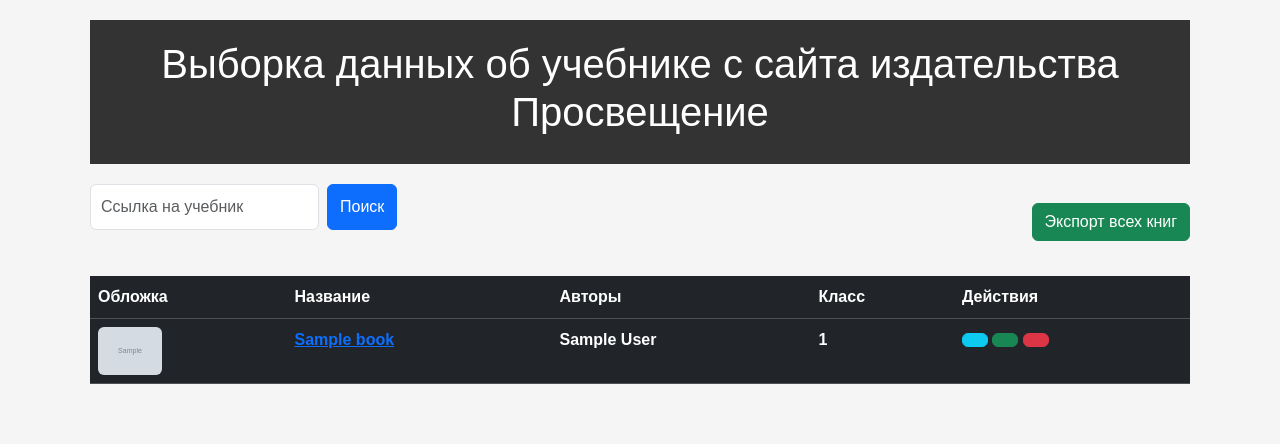
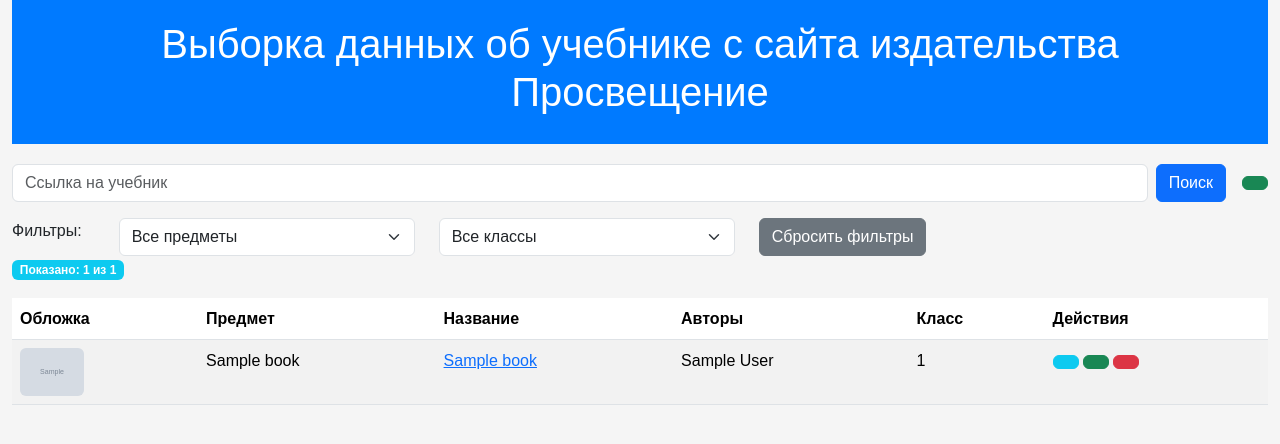
Before and after one commit to ForeverAlone12/gosweb-book-importer, a Flask app: page / in a window 1280 px wide. Shown: the top 444 px of the page. Run offline with Flask 3, Linux system fonts and the light colour scheme; tables that the repository leaves empty hold one stand-in row (values such as "Sample post"); grey boxes marked "Sample" are stand-in pictures; lists and menus that the app fills with data are empty; some libraries are stand-ins or nearby versions.

Commit message:
Исправлены стили, scraper вынесен в модуль
В таблицу добавлен вывод предмета

Добавлена фильтрация

```diff
--- a/app.py
+++ b/app.py
@@ -5,7 +5,7 @@ from flask import Flask, render_template, request, redirect, url_for, jsonify, s
 from flask_bootstrap import Bootstrap5
 
 from models import BookCharacteristick
-from scraper import Scrapper
+from scraper import Scraper
 from dotenv import load_dotenv
 
 from api import api_bp
@@ -22,7 +22,9 @@ app.register_blueprint(api_bp)
 @app.route('/')
 def index():
     books = BookService.get_all_books()
-    return render_template('index.html', books=books)
+    subjects = list(set(book.subject for book in books if book.subject))
+    classes = list(set(book.class_from for book in books if book.class_from))
+    return render_template('index.html', books=books, subjects=subjects, classes=classes)
 
 @app.route('/scrape', methods=['POST'])
 def scrape():
@@ -30,7 +32,7 @@ def scrape():
     if not url:
         return redirect(url_for('index'))
 
-    scraper = Scrapper()
+    scraper = Scraper()
 
     # Используем Selenium для скрапинга
     scraped_data = scraper.scrape_with_selenium(url)
@@ -55,7 +57,7 @@ def refresh_book():
         if not url:
             return jsonify({'success': False, 'error': 'URL не указан'})
 
-        scraper = Scrapper()
+        scraper = Scraper()
 
         # Скрапим новые данные
         scraped_data = scraper.scrape_with_selenium(url)
--- /dev/null
+++ b/scraper/__init__.py
@@ -0,0 +1,3 @@
+from .scraper import Scraper
+
+__all__ = ['Scraper']
--- a/scraper.py
+++ b/scraper/scraper.py
@@ -9,8 +9,7 @@ from models import BookCharacteristick
 import os
 import json
 
-
-class Scrapper:
+class Scraper:
 
     def __init__(self):
         load_dotenv()
--- a/static/style.css
+++ b/static/style.css
@@ -13,35 +13,11 @@ body {
 }
 
 header {
-    background-color: #333;
+    background-color: #007aff;
     color: #fff;
     padding: 20px;
     text-align: center;
     margin-bottom: 20px;
-}
-
-form {
-    display: flex;
-    margin-bottom: 30px;
-}
-
-input[type="url"] {
-    flex: 1;
-    padding: 10px;
-    font-size: 16px;
-}
-
-button {
-    padding: 10px 20px;
-    background-color: #4CAF50;
-    color: white;
-    border: none;
-    cursor: pointer;
-    font-size: 16px;
-}
-
-button:hover {
-    background-color: #45a049;
 }
 
 .recent-scrapes ul {
@@ -95,5 +71,5 @@ button:hover {
 }
 
 .zoom-image:hover {
-  transform: scale(2); /* Увеличение */
+  transform: scale(3); /* Увеличение */
 }
--- a/templates/base.html
+++ b/templates/base.html
@@ -16,7 +16,7 @@
 <body>
     {% from 'bootstrap5/utils.html' import render_icon %}
 
-    <div class="container">
+    <div class="container-fluid">
         <header>
             <h1>Выборка данных об учебнике с сайта издательства Просвещение</h1>
         </header>
--- a/templates/index.html
+++ b/templates/index.html
@@ -1,18 +1,16 @@
 {% extends "base.html" %}
 
 {% block content %}
-    <div class="d-flex justify-content-between align-items-center mb-3">
-        <form action="{{ url_for('scrape') }}" method="post" class="d-flex">
+    <div class="d-flex justify-content-between align-items-center mb-3 me-6">
+        <form action="{{ url_for('scrape') }}" method="post" class="d-flex flex-grow-1">
             <input type="url" name="url" placeholder="Ссылка на учебник" required class="form-control me-2">
             <button type="submit" class="btn btn-primary">Поиск</button>
         </form>
 
         {% if books %}
-            <div>
-                <button class="btn btn-success" id="exportAllBtn">
-                    <i class="bi bi-download"></i> Экспорт всех книг
-                </button>
-            </div>
+            <button class="btn btn-success ms-3" id="exportAllBtn" title="Экспортировать все книги">
+                {{ render_icon('download') }}
+            </button>
         {% endif %}
     </div>
 
@@ -21,10 +19,40 @@
             Нет данных для отображения. Добавьте книги через форму поиска.
         </div>
     {% else %}
-        <table class="table table-hover table-dark">
+        <!-- Фильтры -->
+        <div class="row mb-3">
+            <div class="col-1">
+                Фильтры:
+            </div>
+            <div class="col-md-3">
+                <select id="subjectFilter" class="form-select">
+                    <option value="">Все предметы</option>
+                    {% for subject in subjects|unique|sort %}
+                        <option value="{{ subject }}">{{ subject }}</option>
+                    {% endfor %}
+                </select>
+            </div>
+            <div class="col-md-3">
+                <select id="classFilter" class="form-select">
+                    <option value="">Все классы</option>
+                    {% for class in classes|unique|sort %}
+                        <option value="{{ class }}">{{ class }}</option>
+                    {% endfor %}
+                </select>
+            </div>
+            <div class="col-md-3 align-self-end">
+                <button id="resetFilters" class="btn btn-secondary">Сбросить фильтры</button>
+            </div>
+            <div class="col-md-3 align-self-end">
+                <span id="filterCount" class="badge bg-info">Показано: {{ books|length }} из {{ books|length }}</span>
+            </div>
+        </div>
+
+        <table class="table table-striped table-hover" id="booksTable">
             <thead>
                 <tr>
                     <th scope="col">Обложка</th>
+                    <th scope="col">Предмет</th>
                     <th scope="col">Название</th>
                     <th scope="col">Авторы</th>
                     <th scope="col">Класс</th>
@@ -33,43 +61,48 @@
             </thead>
             <tbody>
                 {% for book in books %}
-                <tr id="row-{{ book.id }}">
-                    <th>
+                <tr id="row-{{ book.id }}" data-subject="{{ book.subject }}" data-class="{{ book.class_from }}">
+                    <td>
                         {% if book.image_url %}
                         <img class="rounded image zoom-image"
                              src="{{ book.image_url }}"
                              alt="Обложка книги"
                              style="max-width: 100px; max-height: 150px;"/>
                         {% else %}
-                        <span>Нет обложки</span>
+                        <span>Нет обложки/Ошибка загрузки</span>
                         {% endif %}
-                    </th>
-                    <th>
+                    </td>
+                    <td>
+                        {{ book.subject }}
+                    </td>
+                    <td>
                         <a href="{{ book.url }}" target="_blank">
                             {{ book.name if book.name else 'Без названия' }}
                         </a>
-                    </th>
-                    <th>
+                    </td>
+                    <td>
                         {{ book.authors if book.authors else 'Авторы не указаны' }}
-                    </th>
-                    <th>
+                    </td>
+                    <td>
                         {{ book.class_from }}
                         {% if book.class_to and book.class_to != book.class_from %}
                            - {{ book.class_to }}
                         {% endif %}
-
-                    </th>
-                    <th>
-                        <button class="btn btn-info view-btn" data-bs-toggle="modal" data-bs-target="#bookModal" data-id="{{ book.id }}">
+                    </td>
+                    <td>
+                        <button class="btn btn-info view-btn" data-id="{{ book.id }}" data-bs-toggle="modal"
+                                data-bs-target="#bookModal" title="Открыть все характеристики учебника">
                             {{ render_icon('eye') }}
                         </button>
-                        <button class="btn btn-success export-btn" data-id="{{ book.id }}">
+                        <button class="btn btn-success export-btn" data-id="{{ book.id }}"
+                                title="Экспортировать только этот учебник">
                             {{ render_icon('download') }}
                         </button>
-                        <button class="btn btn-danger delete-btn" data-id="{{ book.id }}">
+                        <button class="btn btn-danger delete-btn" data-id="{{ book.id }}"
+                                title="Удалить информацию об этом учебнике">
                             {{ render_icon('trash3') }}
                         </button>
-                    </th>
+                    </td>
                 </tr>
                 {% endfor %}
             </tbody>
@@ -79,14 +112,44 @@
     <!-- Модальное окно для просмотра и редактирования книги -->
     {% include 'modals/edit_book.html' %}
 
-
     {% block scripts %}
         {{ super() }}
     {% endblock %}
 
-
     <script>
         $(document).ready(function() {
+            // Функция фильтрации таблицы
+          function filterTable() {
+              const subject = $('#subjectFilter').val().toLowerCase();
+              const classValue = $('#classFilter').val().toLowerCase();
+              let visibleCount = 0;
+              const totalCount = $('#booksTable tbody tr').length;
+
+              $('#booksTable tbody tr').each(function() {
+                  const rowSubject = $(this).data('subject').toString().toLowerCase();
+                  const rowClass = $(this).data('class').toString().toLowerCase();
+
+                  const subjectMatch = subject === '' || rowSubject === subject;
+                  const classMatch = classValue === '' || rowClass === classValue;
+
+                  const isVisible = subjectMatch && classMatch;
+                  $(this).toggle(isVisible);
+
+                  if (isVisible) visibleCount++;
+              });
+
+              $('#filterCount').text(`Показано: ${visibleCount} из ${totalCount}`);
+          }
+
+            // Обработчики событий для фильтров
+            $('#subjectFilter, #classFilter').change(filterTable);
+
+            // Сброс фильтров
+            $('#resetFilters').click(function() {
+                $('#subjectFilter, #classFilter').val('');
+                filterTable();
+            });
+
             // Экспорт всех книг
             $('#exportAllBtn').click(function() {
                 if (confirm('Экспортировать все книги в ZIP архив? Архив будет содержать CSV файл и все изображения.')) {
```
Also changed, not shown: scraper/browser.py (added, +202 -0 lines).
